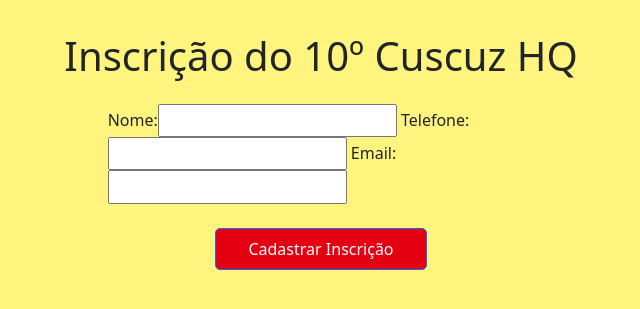
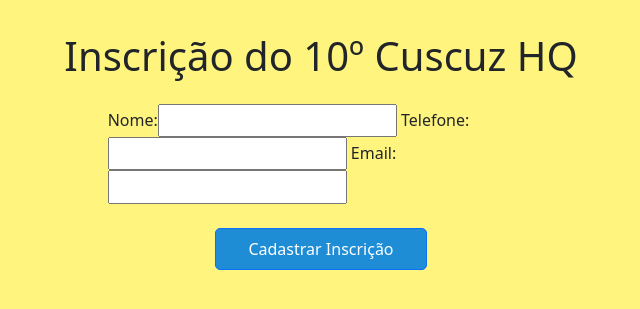
Before and after one commit to orionsamuel/cuscuzhq-site, a Django app: page /inscricao/ in a window 1280 px wide. Shown: the part 16-325 px from the top of the page, without its empty margins (319-959 px from the left). Run offline with Django 3.2, Linux system fonts and the light colour scheme; data comes from the database, SQL or seed files in the repository; some libraries are stand-ins or nearby versions.

Commit message:
Alterando a estilização

```diff
--- a/inscricao/static/css/styles.css
+++ b/inscricao/static/css/styles.css
@@ -160,7 +160,7 @@ form.pure-form-aligned ul.errorlist li {
     margin-bottom: 1em;
 }
 .btn-primary{
-    background-color: #e30112;
+    background-color: #1f8dd6;
     color: white;
     padding: 0.5em 2em;
     border-radius: 5px;
```
